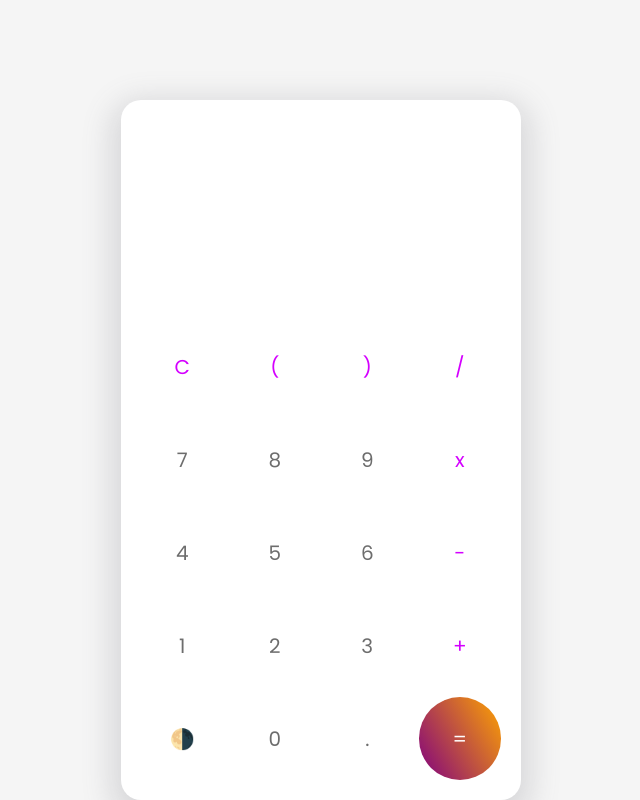
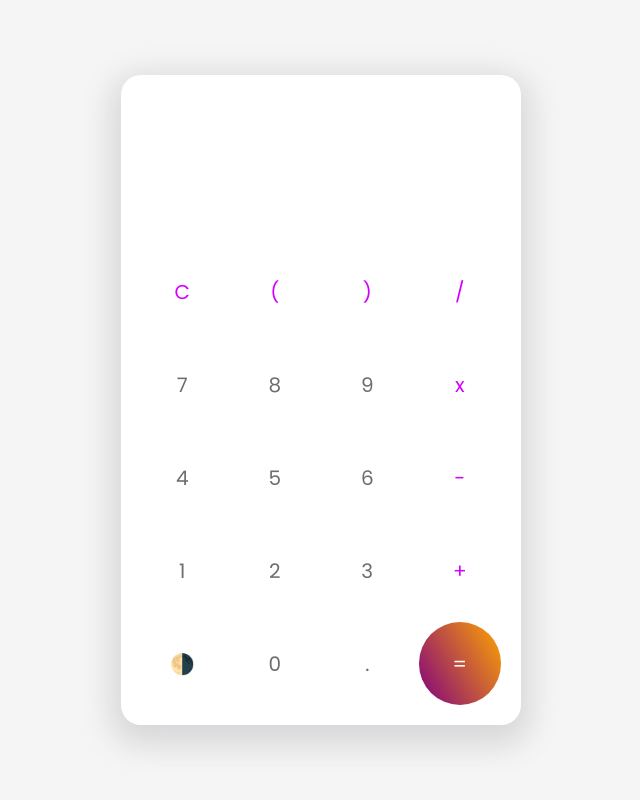
Before and after one commit to Sn4tch-94/calculator, a React (Create React App) app: page / in a window 1280 px wide. Shown: the whole page, without its empty margins (319-959 px from the left). Built offline with nearby package versions, Linux system fonts and the light colour scheme.

Commit message:
Minor css fix for smaller screens

```diff
--- a/src/App.css
+++ b/src/App.css
@@ -23,7 +23,7 @@
 body {
 	display: flex;
 	justify-content: center;
-	padding-top: 100px;
+	padding-top: 75px;
 
 	background-color: var(--body-background);
 	color: var(--text-color);
--- a/src/components/Calculator.css
+++ b/src/components/Calculator.css
@@ -1,5 +1,5 @@
 .calculator__container {
-	height: 700px;
+	height: 650px;
 	width: 400px;
 	padding: 20px;
 
```
